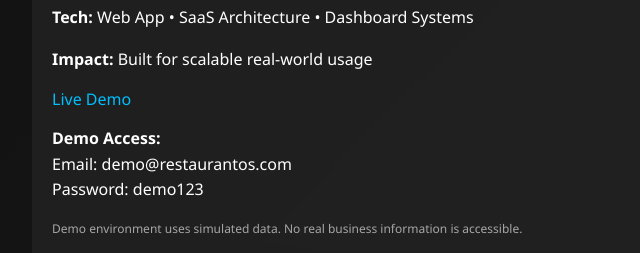
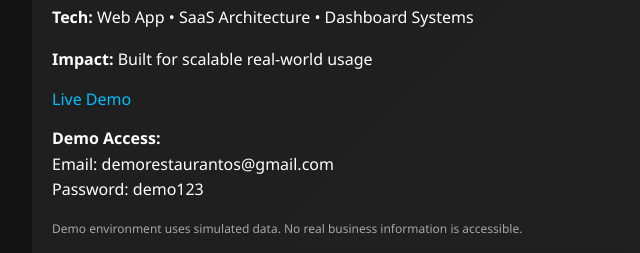
Before and after one commit to abhinavtapaskar-afk/Abhinav-tapaskar-, a plain HTML site: page index.html in a window 1280 px wide. Shown: the part 1640-1893 px from the top of the page, 108-748 px from the left. Drawn offline with Linux system fonts and the light colour scheme.

Commit message:
Update index.html

```diff
--- a/index.html
+++ b/index.html
@@ -165,7 +165,7 @@
 <a href="https://restaurant-os-3.vercel.app/" target="_blank">Live Demo</a>
 
 <p><b>Demo Access:</b><br>
-Email: demo@restaurantos.com<br>
+Email: demorestaurantos@gmail.com<br>
 Password: demo123</p>
 
 <p class="small">
```
